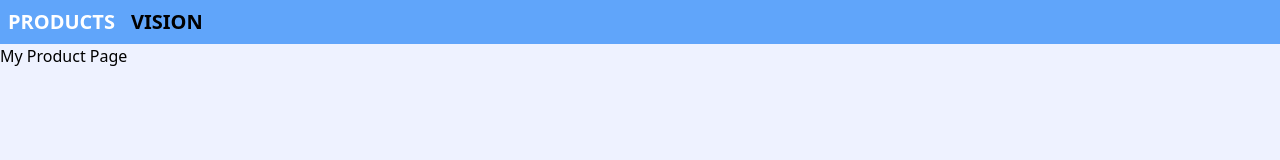
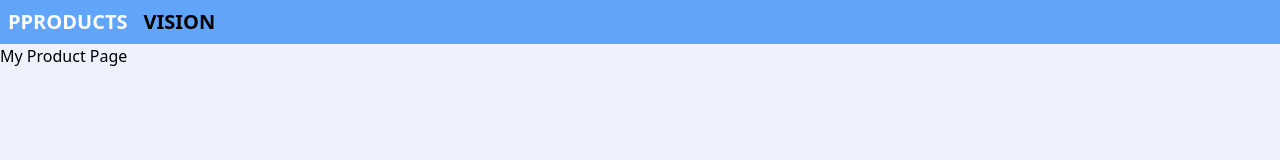
Before and after one commit to baroniunas91/React_eshop, a React (Create React App) app in the folder my-eshop/: page / in a window 1280 px wide. Shown: the top 160 px of the page. Built offline with nearby package versions, Linux system fonts and the light colour scheme.

Commit message:
Refactor NavBar | Create NavItem

```diff
--- a/my-eshop/src/nav-bar/NavBar.jsx
+++ b/my-eshop/src/nav-bar/NavBar.jsx
@@ -1,15 +1,17 @@
-import { Link } from "react-router-dom";
+import NavItem from "./components/NavItem";
+
+const navItems = [
+    {text: 'PPRODUCTS', route: '/'},
+    {text: 'VISION', route: '/vision'}
+];
 
 function NavBar () {
     return (
         <nav className="bg-blue-400">
             <ul className="flex">
-                <li className="p-2 text-xl font-semibold hover:text-white">
-                    <Link to ="/">PRODUCTS</Link>
-                </li>
-                <li className="p-2 text-xl font-semibold hover:text-white">
-                    <Link to ="/vision">VISION</Link>
-                </li>
+                {navItems.map(x => (
+                <NavItem {...x}/>
+                ))}
             </ul>
         </nav>
     )
--- /dev/null
+++ b/my-eshop/src/nav-bar/components/NavItem.jsx
@@ -0,0 +1,11 @@
+import { Link } from "react-router-dom";
+
+function NavItem({text, route}) {
+    return (
+        <li className="p-2 text-xl font-semibold hover:text-white">
+            <Link to ={route}>{text}</Link>
+        </li>
+    )
+}
+
+export default NavItem
```
